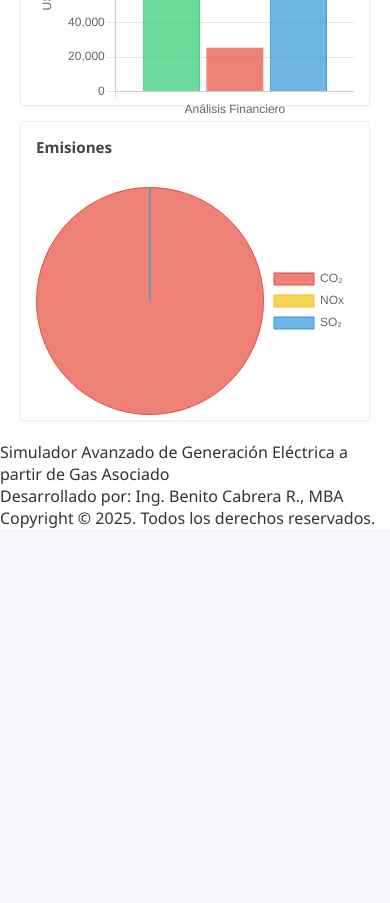
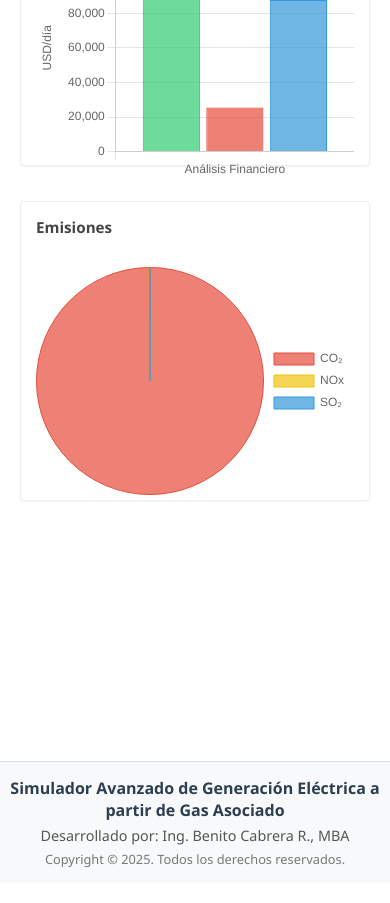
Before and after one commit to benitocabrerar/simulacion-energia-gas, a plain HTML site: page index.html in a window 390 px wide. Shown: the part 2420-3323 px from the top of the page. Before the commit the page ends 2949 px from the top, so only its background shows below. Drawn offline with nearby package versions, Linux system fonts and the light colour scheme.

Commit message:
Update styles.css

```diff
--- a/styles.css
+++ b/styles.css
@@ -16,6 +16,7 @@ body {
     box-shadow: 0 2px 10px rgba(0,0,0,0.1);
     border-radius: 0;
     padding: 0;
+    padding-bottom: 20px; /* Ajustado para acomodar el footer */
 }
 .header {
     padding: 15px 20px;
@@ -61,6 +62,7 @@ h1 {
 .tab-content {
     display: none;
     padding: 20px;
+    padding-bottom: 60px; /* Aumentar el padding inferior */
 }
 .tab-content.active {
     display: block;
@@ -69,7 +71,7 @@ h1 {
     background-color: white;
     border-radius: 4px;
     padding: 15px;
-    margin-bottom: 20px;
+    margin-bottom: 30px; /* Aumentar el margen inferior */
     box-shadow: 0 1px 3px rgba(0,0,0,0.08);
     border: 1px solid #eeeeee;
 }
@@ -206,6 +208,7 @@ button:active {
     grid-template-columns: repeat(2, 1fr);
     gap: 15px;
     margin-top: 20px;
+    margin-bottom: 40px; /* Aumentar el margen inferior */
 }
 .chart-container {
     background-color: white;
@@ -214,6 +217,7 @@ button:active {
     box-shadow: 0 1px 3px rgba(0,0,0,0.05);
     border: 1px solid #eee;
     height: 300px;
+    margin-bottom: 20px; /* Agregar margen inferior a cada gráfico */
 }
 .chart-container h3 {
     margin-top: 0;
@@ -279,7 +283,7 @@ canvas {
     display: grid;
     grid-template-columns: repeat(auto-fill, minmax(200px, 1fr));
     gap: 15px;
-    margin-bottom: 20px;
+    margin-bottom: 40px; /* Aumentar el margen inferior */
 }
 .metric-card {
     background-color: white;
@@ -304,7 +308,7 @@ canvas {
     display: grid;
     grid-template-columns: repeat(auto-fill, minmax(200px, 1fr));
     gap: 15px;
-    margin-bottom: 20px;
+    margin-bottom: 40px; /* Aumentar el margen inferior */
 }
 .eco-metric {
     background-color: white;
@@ -413,6 +417,40 @@ canvas {
     transform: translateY(0);
 }
 
+/* Estilo para el espaciador */
+.spacer {
+    height: 60px;
+    width: 100%;
+    clear: both;
+}
+
+/* Estilos para el pie de página */
+.footer {
+    text-align: center;
+    padding: 20px;
+    background-color: #f8f9fa;
+    border-top: 1px solid #ddd;
+    margin-top: 40px;
+    font-size: 0.9rem;
+    color: #555;
+}
+
+.footer .title {
+    font-weight: bold;
+    margin-bottom: 5px;
+    color: #2c3e50;
+    font-size: 1rem;
+}
+
+.footer .author {
+    margin-bottom: 5px;
+}
+
+.footer .copyright {
+    font-size: 0.8rem;
+    color: #777;
+}
+
 /* Media queries */
 @media (max-width: 768px) {
     .grid-3, .charts-grid {
@@ -437,6 +475,21 @@ canvas {
     .export-options {
         margin-top: 10px;
     }
+    .charts-grid {
+        margin-bottom: 60px; /* Más espacio en móviles */
+    }
+
+    .panel {
+        margin-bottom: 40px; /* Más espacio en móviles */
+    }
+
+    .spacer {
+        height: 80px; /* Mayor espacio en móviles */
+    }
+
+    .footer {
+        padding: 15px 10px;
+    }
 }
 
 /* Estilos para impresión */
```
